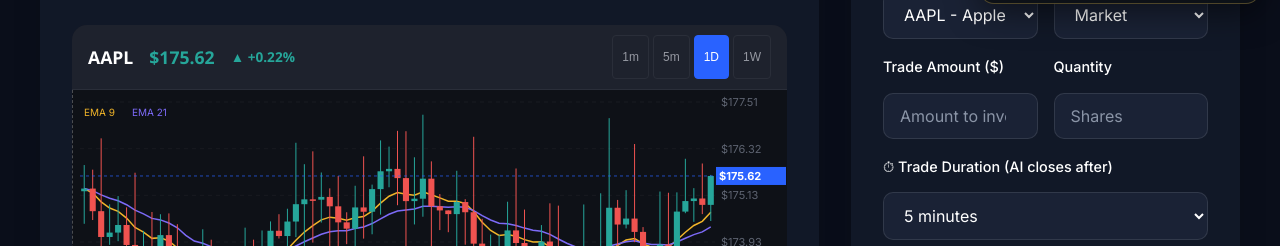
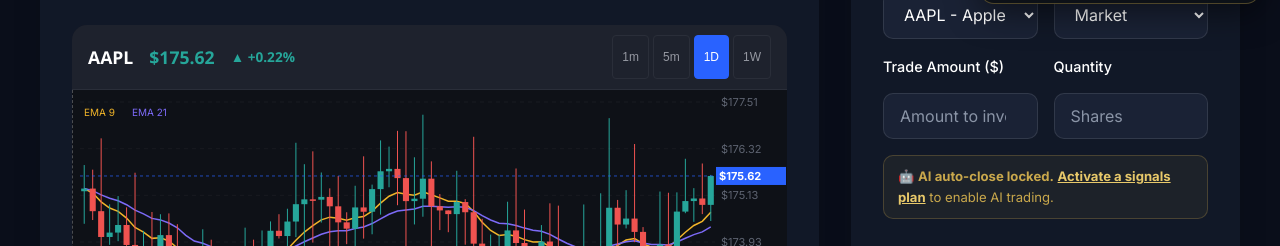
Before and after one commit to persom432/FIRSTTRADES, a website: page trading-dashboard.html in a window 1280 px wide. Shown: the part 706-952 px from the top of the page. Drawn offline with Linux system fonts and the light colour scheme; sample sign-in values are in the browser's storage.

Commit message:
Hide AI duration field when no signal plan, show lock notice instead — trading still allowed

```diff
--- a/trading-dashboard.html
+++ b/trading-dashboard.html
@@ -675,7 +675,7 @@
                                 </div>
                             </div>
 
-                            <div class="form-group">
+                            <div class="form-group" id="durationGroup">
                                 <label for="tradeDuration">⏱ Trade Duration (AI closes after)</label>
                                 <select id="tradeDuration" required>
                                     <option value="30">30 seconds</option>
@@ -690,7 +690,7 @@
 
                             <!-- AI signals lock notice -->
                             <div id="aiLockNotice" style="display:none;background:rgba(201,168,76,0.07);border:1px solid rgba(201,168,76,0.25);border-radius:10px;padding:10px 14px;font-size:0.82rem;color:#c9a84c;">
-                                🤖 <strong>AI auto-close requires a signals plan.</strong> Your trade will open but won't auto-close. <a href="signals.html" style="color:#e8c96a;font-weight:700;">Activate →</a>
+                                🤖 <strong>AI auto-close locked.</strong> <a href="signals.html" style="color:#e8c96a;font-weight:700;">Activate a signals plan</a> to enable AI trading.
                             </div>
 
                             <div id="balanceWarning" style="display:none;background:rgba(231,76,60,0.1);border:1px solid #e74c3c;border-radius:10px;padding:10px 14px;font-size:0.85rem;color:#e74c3c;">
@@ -1130,6 +1130,7 @@
             var skipped = localStorage.getItem('signalSkipped');
             if (!plan) {
                 document.getElementById('aiLockNotice').style.display = 'block';
+                document.getElementById('durationGroup').style.display = 'none';
                 if (!skipped) document.getElementById('signalsBanner').style.display = 'block';
             }
 
```
